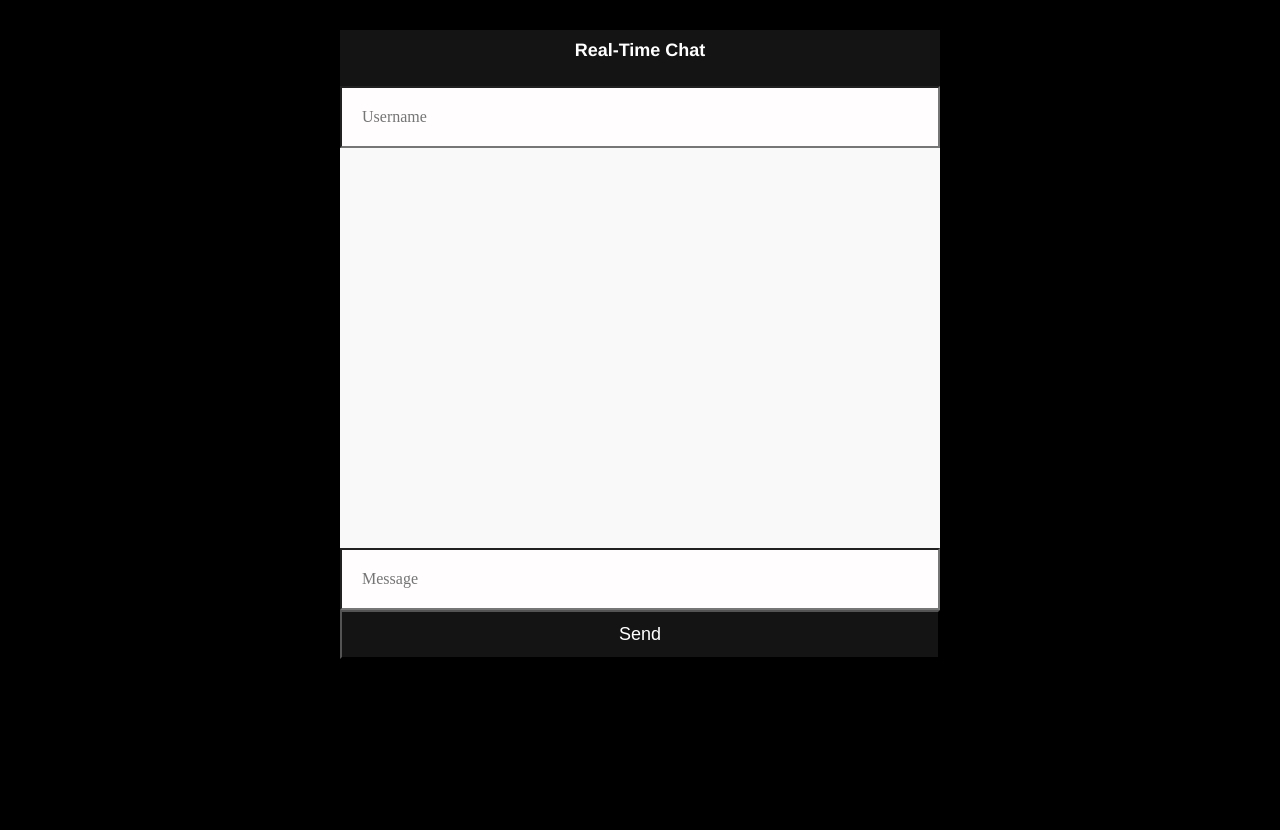
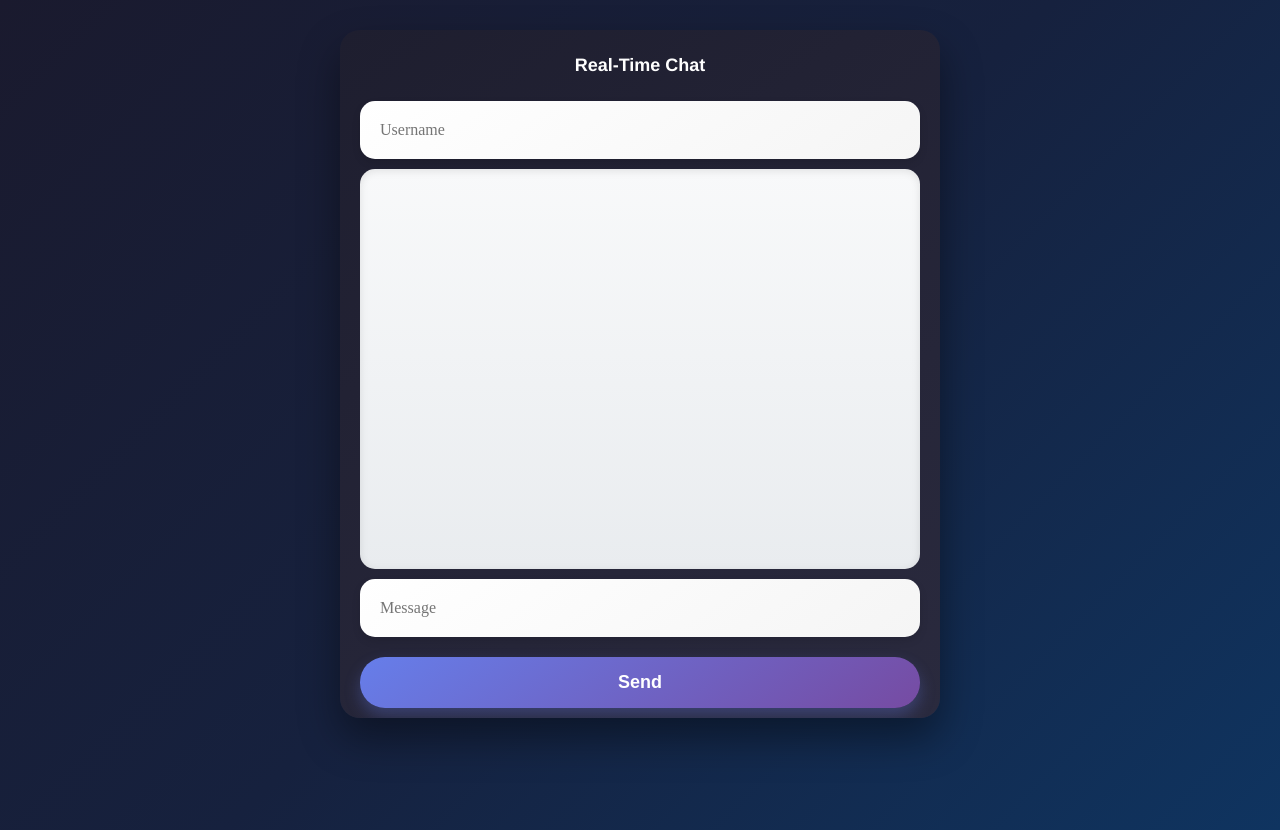
Before and after one commit to danielurra/webrtc-fundations, a website: page public/index.html in a window 1280 px wide. Before the commit the page ends 800 px from the top, so only its background shows below. Drawn offline with nearby package versions, Linux system fonts and the light colour scheme; no server answers.

Commit message:
modern look & feel

```diff
--- a/public/chat.js
+++ b/public/chat.js
@@ -5,12 +5,20 @@ var button = document.getElementById('send');
 var username = document.getElementById('username');
 var output = document.getElementById('output');
 
-button.addEventListener('click', () => {
+function sendMessage() {
   socket.emit('sendingmessage', {
     message: message.value,
     username: username.value,
   });
   message.value = '';
+}
+
+button.addEventListener('click', sendMessage);
+
+message.addEventListener('keypress', (e) => {
+  if (e.key === 'Enter') {
+    sendMessage();
+  }
 });
 
 socket.on('broadcastmessage', (data) => {
--- a/public/styles.css
+++ b/public/styles.css
@@ -1,6 +1,8 @@
 body {
-  background-color: black;
+  background: linear-gradient(135deg, #1a1a2e, #16213e, #0f3460);
   font-family: "Helvetica";
+  min-height: 100vh;
+  margin: 0;
 }
 
 h2 {
@@ -12,14 +14,20 @@ h2 {
 #chat-app {
   text-align: center;
   max-width: 600px;
-  background-color: #141414;
+  background: linear-gradient(145deg, #1e1e2f, #2a2a3e);
   margin: 30px auto;
+  border-radius: 20px;
+  box-shadow: 0 20px 40px rgba(0, 0, 0, 0.4);
+  overflow: hidden;
 }
 
 #chat-window {
   height: 400px;
   overflow: auto;
-  background: #f9f9f9;
+  background: linear-gradient(to bottom, #f8f9fa, #e9ecef);
+  margin: 0 20px;
+  border-radius: 15px;
+  box-shadow: inset 0 2px 8px rgba(0, 0, 0, 0.1);
 }
 
 #output p {
@@ -48,18 +56,45 @@ label {
 input {
   padding: 20px;
   box-sizing: border-box;
-  background: #eee;
+  background: linear-gradient(145deg, #ffffff, #f5f5f5);
   display: block;
   width: 100%;
-  background: rgb(255, 253, 253);
   font-family: Nunito;
   font-size: 16px;
+  border: none;
+  border-radius: 15px;
+  margin: 10px 20px;
+  width: calc(100% - 40px);
+  box-shadow: 0 4px 8px rgba(0, 0, 0, 0.1);
+  transition: all 0.3s ease;
+}
+
+input:focus {
+  outline: none;
+  box-shadow: 0 6px 16px rgba(0, 0, 0, 0.2);
+  transform: translateY(-2px);
 }
 
 button {
-  background: #141414;
+  background: linear-gradient(145deg, #667eea, #764ba2);
   color: #fff;
   font-size: 18px;
-  padding: 12px 0;
-  width: 100%;
+  padding: 15px 0;
+  width: calc(100% - 40px);
+  margin: 10px 20px;
+  border: none;
+  border-radius: 25px;
+  cursor: pointer;
+  box-shadow: 0 8px 16px rgba(102, 126, 234, 0.3);
+  transition: all 0.3s ease;
+  font-weight: 600;
 }
+
+button:hover {
+  transform: translateY(-3px);
+  box-shadow: 0 12px 24px rgba(102, 126, 234, 0.4);
+}
+
+button:active {
+  transform: translateY(-1px);
+}
```
